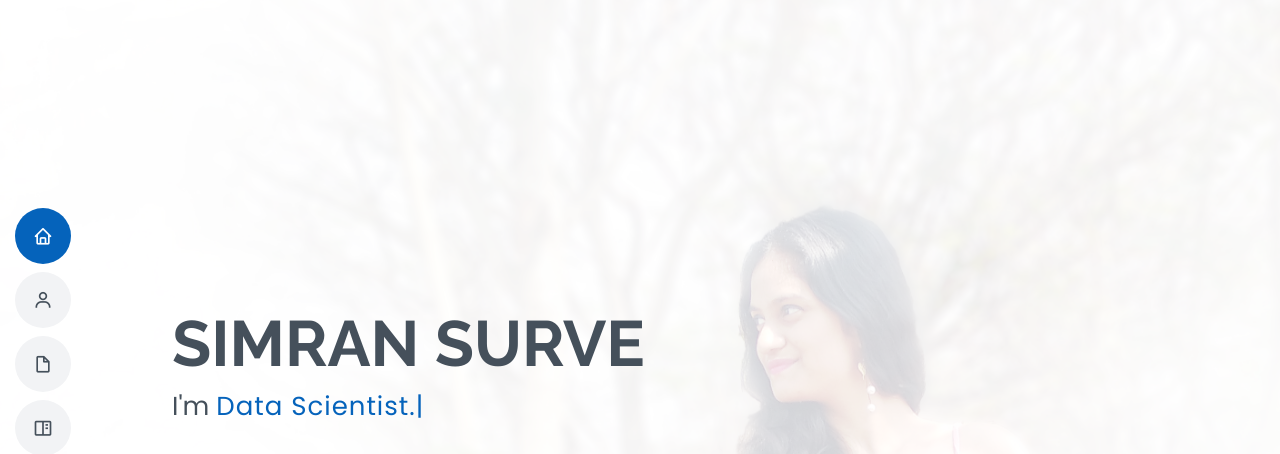
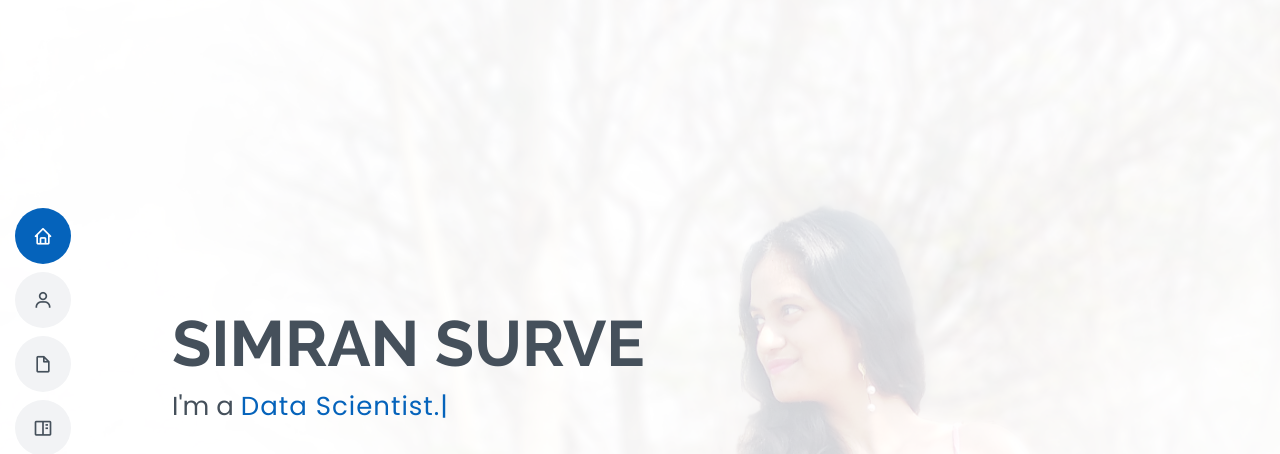
Before and after one commit to Vedan1/simransite, a plain HTML site: page index.html in a window 1280 px wide. Shown: the top 454 px of the page. Drawn offline with nearby package versions, Linux system fonts and the light colour scheme.

Commit message:
"a"  added in  "i am" + a

```diff
--- a/index.html
+++ b/index.html
@@ -60,7 +60,7 @@
   <section id="hero" class="d-flex flex-column justify-content-center">
     <div class="container" data-aos="zoom-in" data-aos-delay="100">
       <h1>SIMRAN SURVE</h1>
-      <p>I'm <span class="typed" data-typed-items="AI Developer., Data Scientist., Entrepreneur. , Student."></span></p>
+      <p>I'm a <span class="typed" data-typed-items="AI Developer., Data Scientist., Entrepreneur. , Student."></span></p>
       <div class="social-links">
         <a href="https://twitter.com/SimranSurve2?s=08" class="twitter"><i class="bx bxl-twitter"></i></a>
         <a href="https://instagram.com/__simrran.s__?utm_medium=copy_link" class="instagram"><i class="bx bxl-instagram"></i></a>
```
